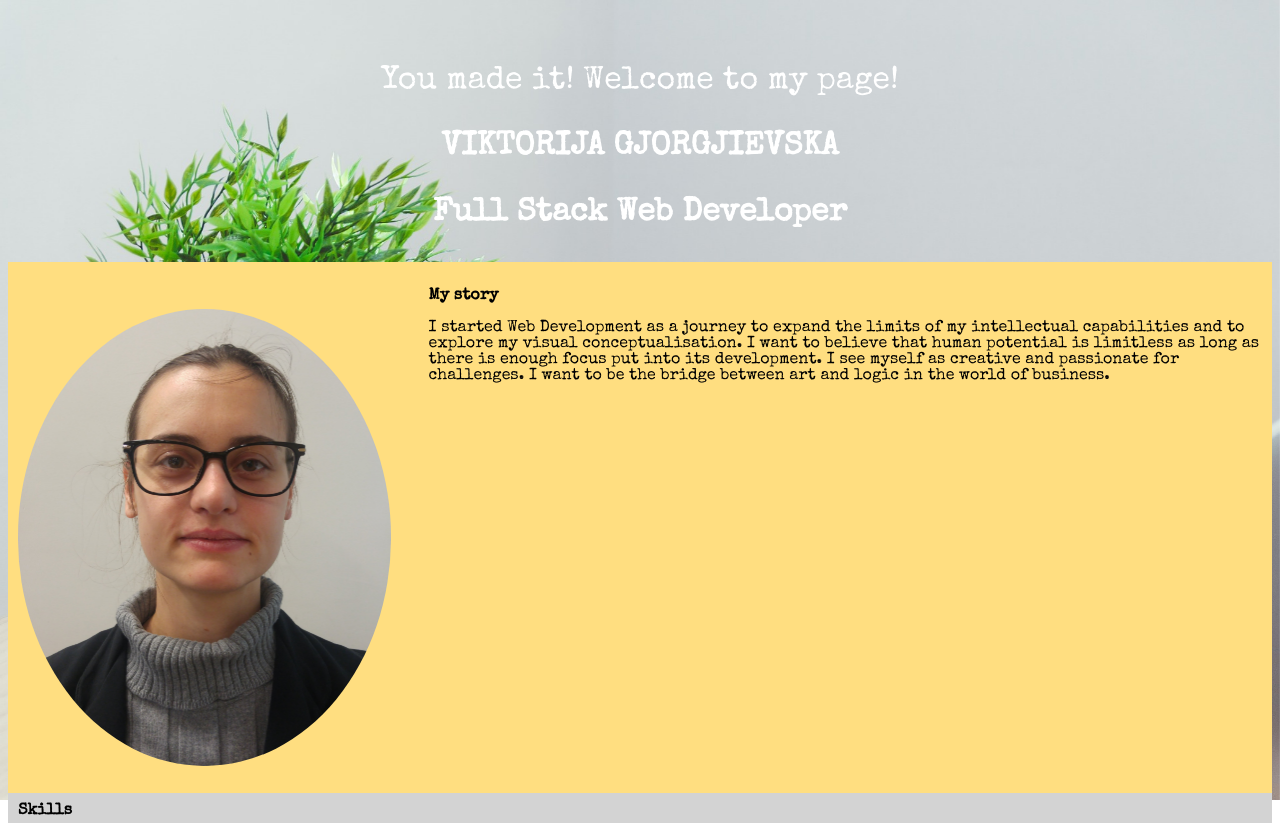
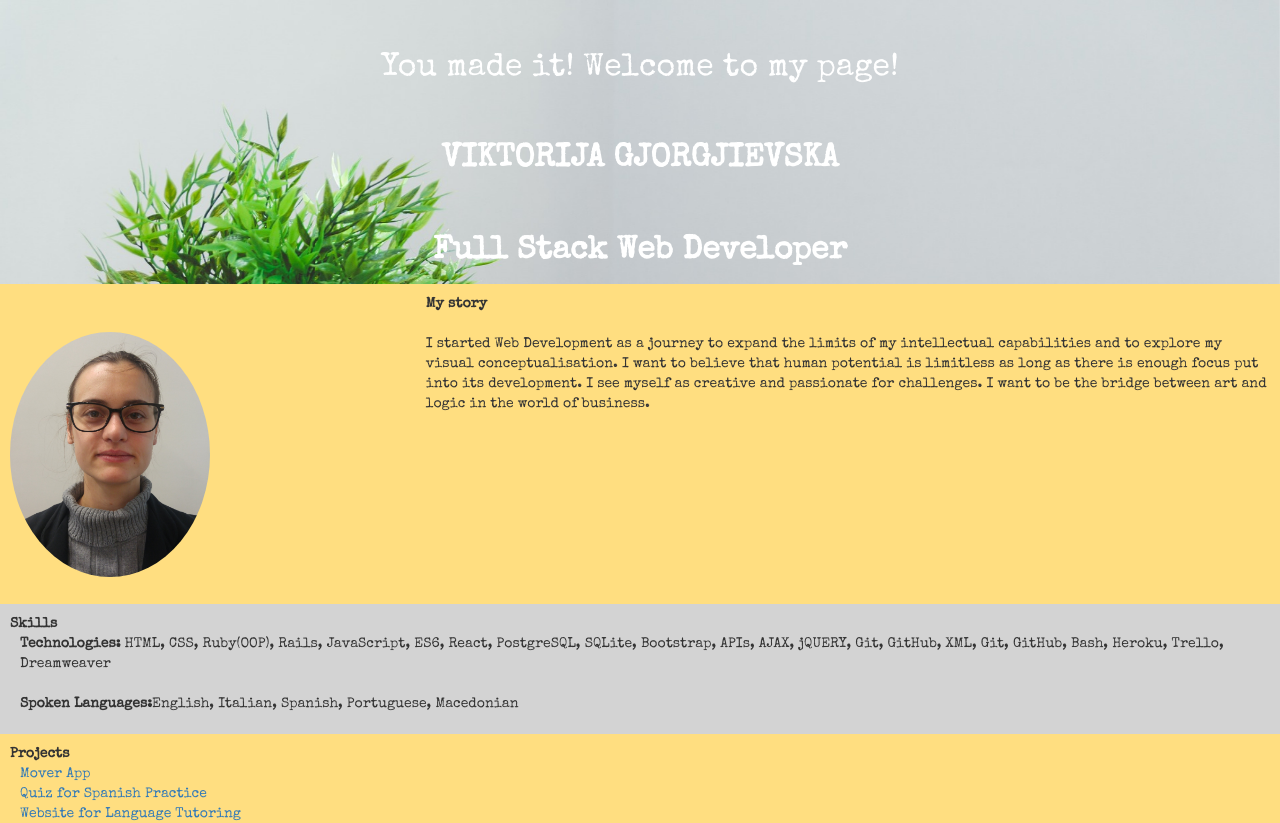
Before and after one commit to viktorija6420/react-portfolio, a React app: page / in a window 1280 px wide. Shown: the top 823 px of the page. Built offline with nearby package versions, Linux system fonts and the light colour scheme.

Commit message:
installed  react bootstrap, webpack, babel and dependencies

```diff
--- a/public/index.html
+++ b/public/index.html
@@ -4,6 +4,8 @@
     <meta charset="utf-8">
     <meta name="viewport" content="width=device-width, initial-scale=1, shrink-to-fit=no">
     <meta name="theme-color" content="#000000">
+
+<link rel="stylesheet" href="https://maxcdn.bootstrapcdn.com/bootstrap/3.3.7/css/bootstrap.min.css" integrity="sha384-BVYiiSIFeK1dGmJRAkycuHAHRg32OmUcww7on3RYdg4Va+PmSTsz/K68vbdEjh4u" crossorigin="anonymous">
     <!--
       manifest.json provides metadata used when your web app is added to the
       homescreen on Android. See https://developers.google.com/web/fundamentals/engage-and-retain/web-app-manifest/
--- a/src/containers/Home.js
+++ b/src/containers/Home.js
@@ -63,7 +63,9 @@ class Home extends Component {
       marginTop: "3%",
       marginRight: "3%",
       marginBottom: "3%",
-      width: "30%"
+      width: "30%",
+      maxWidth: "200px",
+      maxHeight: "250px"
     };
 
     const summaryStyle = {
@@ -77,8 +79,10 @@ class Home extends Component {
       padding: "10px"
     }
 
+
     const listStyle = {
-      listStyleType: "none"
+      listStyleType: "none",
+      marginLeft: "-30px"
 
     }
 
@@ -123,7 +127,7 @@ class Home extends Component {
             <div className = "paragraph" style={grayAreas}>
               <strong>Skills</strong>
 
-              <ul>
+              <ul style={listStyle}>
                 <li><strong>Technologies:</strong> HTML,
                 CSS, Ruby(OOP), Rails,
                 JavaScript, ES6, React,
```
Also changed, not shown: package.json (+34 -28 lines), 1 other file (tests, documents, lock files or other folders).
